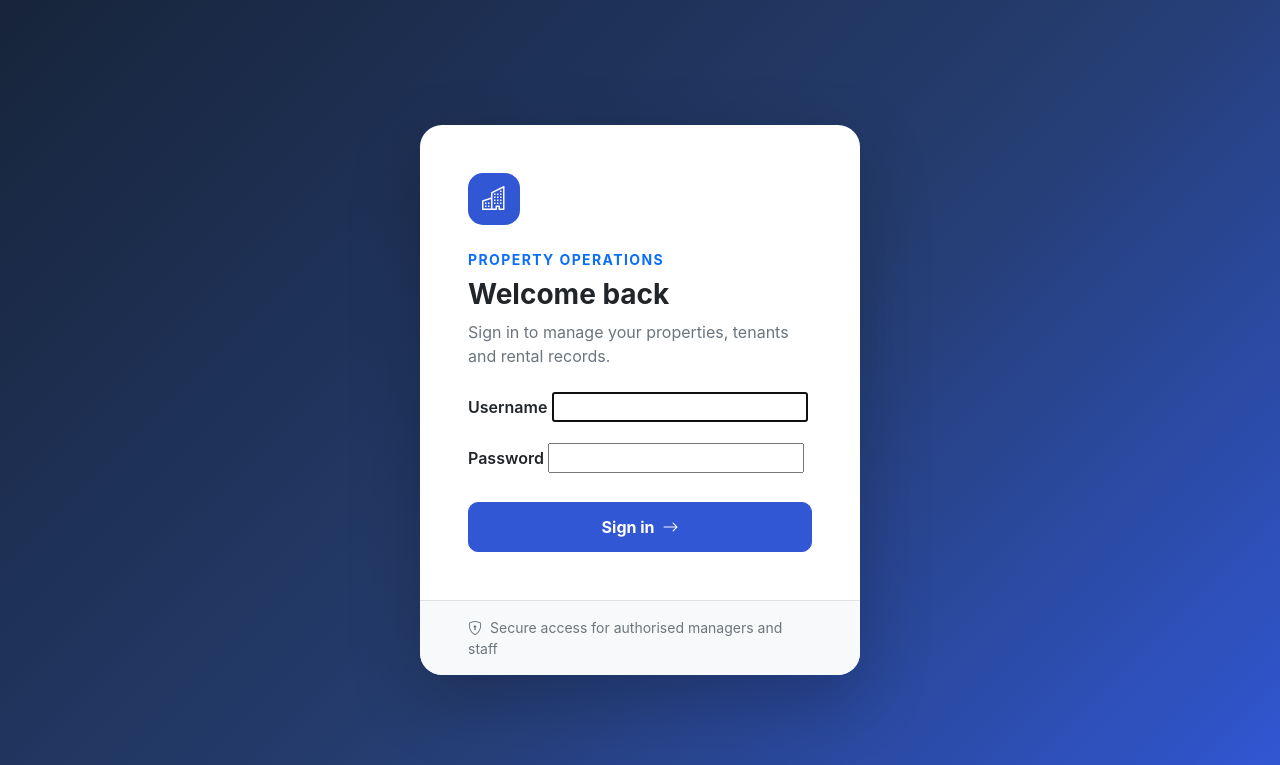
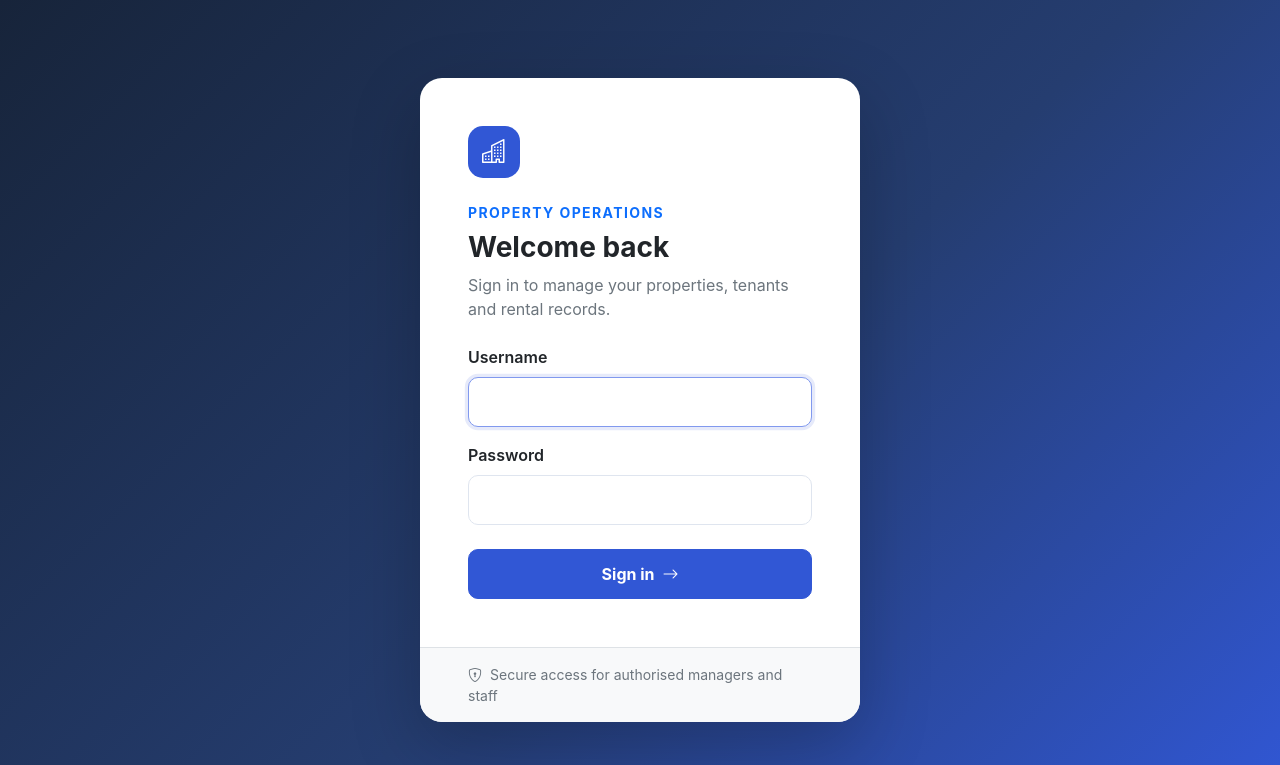
Before and after one commit to Waryd000/smart-property-manager, a Django app: page /accounts/login/ in a window 1280 px wide. Shown: the top 765 px of the page. Run offline with Django 5.2, Linux system fonts and the light colour scheme; parts of the project's set-up code (start-up, migrations or seed data) failed here and were passed over.

Commit message:
Polish login form fields

```diff
--- a/templates/registration/login.html
+++ b/templates/registration/login.html
@@ -11,6 +11,8 @@
     .login-card{max-width:440px;width:100%;background:#fff;border:0;border-radius:22px;box-shadow:0 24px 70px rgba(0,0,0,.22);overflow:hidden}
     .brand-icon{width:52px;height:52px;display:grid;place-items:center;border-radius:15px;background:#3157d5;color:#fff;font-size:1.5rem}
     .form-control{padding:.75rem .85rem;border-color:#dfe5ef;border-radius:10px}
+    input[type=text],input[type=password]{display:block;width:100%;padding:.75rem .85rem;border:1px solid #dfe5ef;border-radius:10px;background:#fff}
+    input[type=text]:focus,input[type=password]:focus{outline:0;border-color:#8199ee;box-shadow:0 0 0 .2rem rgba(49,87,213,.12)}
     .btn-primary{background:#3157d5;border-color:#3157d5;padding:.75rem;border-radius:10px;font-weight:650}
   </style>
 </head>
```
